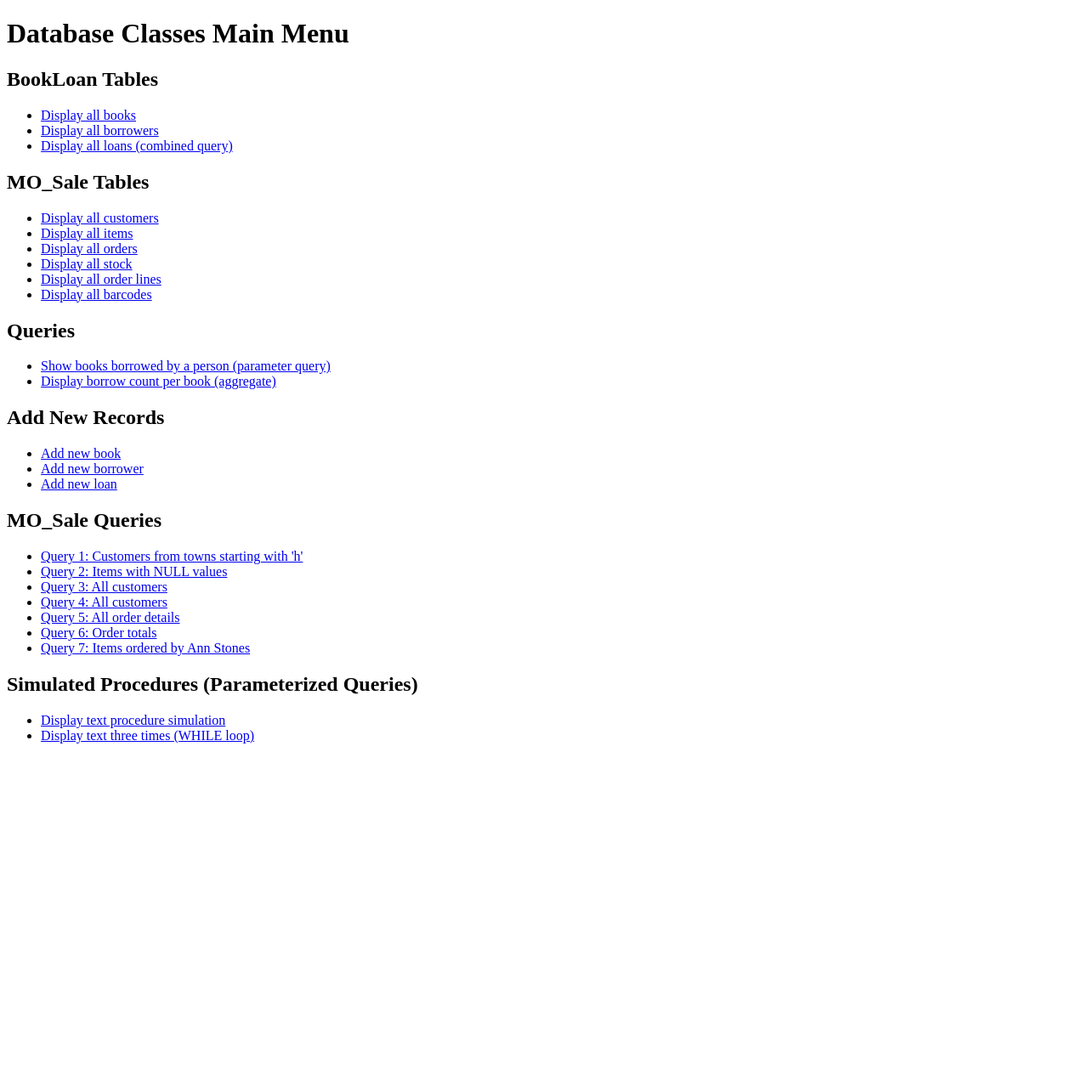
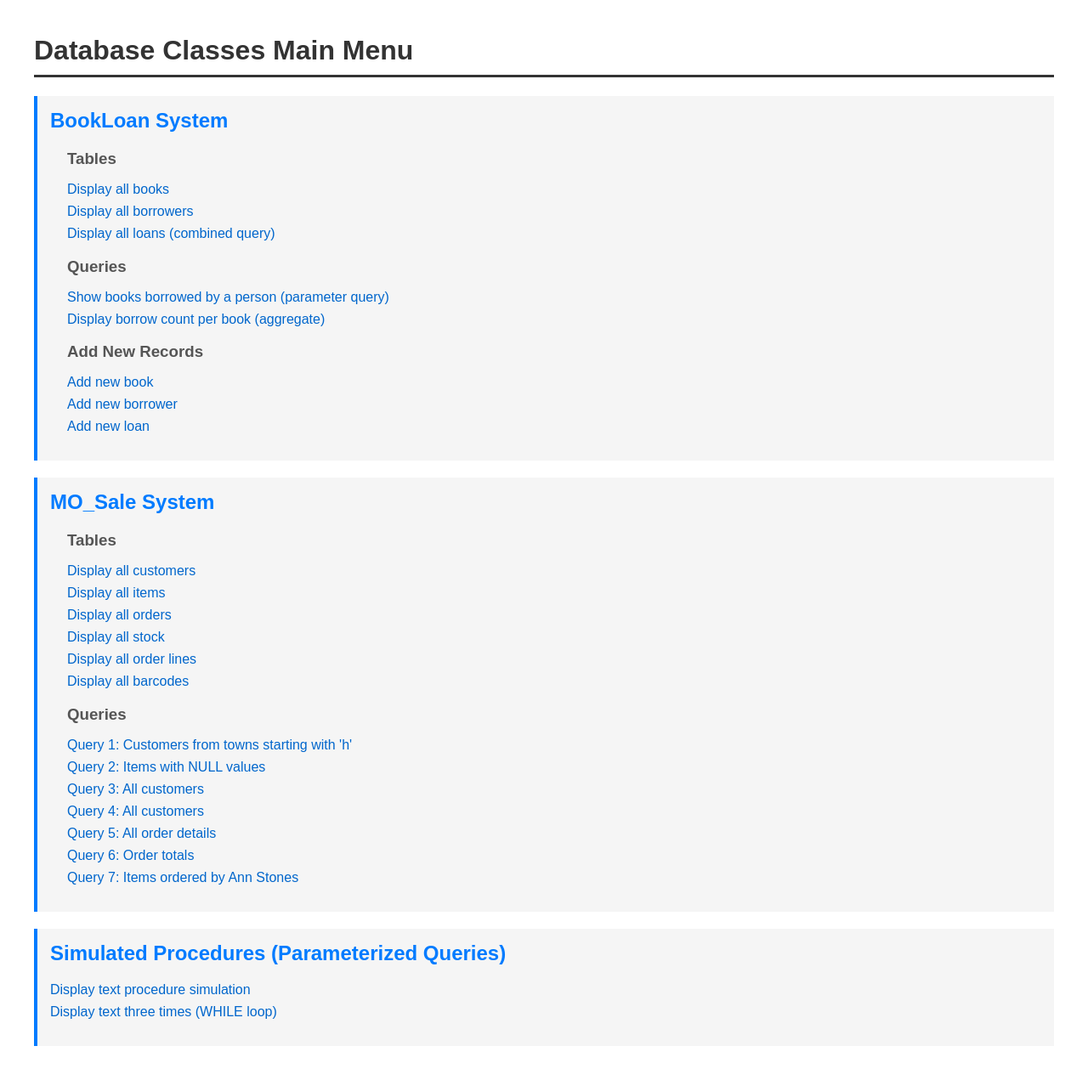
Before and after one commit to Sok205/BookLend, a Django app: page / in a window 1280 px wide. Shown: the whole page at 85% size. Before the commit the page ends 875 px from the top, so only its background shows below. Run offline with Django 5.2, Linux system fonts and the light colour scheme.

Commit message:
refactor: change index html

```diff
--- a/templates/catalog/index.html
+++ b/templates/catalog/index.html
@@ -2,17 +2,91 @@
 <html>
 <head>
     <meta charset="utf-8">
-    <title>BookLoan - Main</title>
+    <title>Database Classes - Main Menu</title>
+    <style>
+        body {
+            font-family: Arial, sans-serif;
+            max-width: 1200px;
+            margin: 0 auto;
+            padding: 20px;
+        }
+        h1 {
+            color: #333;
+            border-bottom: 3px solid #333;
+            padding-bottom: 10px;
+        }
+        .section {
+            background-color: #f5f5f5;
+            border-left: 4px solid #007bff;
+            padding: 15px;
+            margin-bottom: 20px;
+        }
+        .section h2 {
+            margin-top: 0;
+            color: #007bff;
+        }
+        .subsection {
+            margin-left: 20px;
+            margin-bottom: 15px;
+        }
+        .subsection h3 {
+            color: #555;
+            margin-bottom: 8px;
+        }
+        ul {
+            list-style-type: none;
+            padding-left: 0;
+        }
+        li {
+            margin: 8px 0;
+        }
+        a {
+            color: #0066cc;
+            text-decoration: none;
+        }
+        a:hover {
+            text-decoration: underline;
+        }
+    </style>
 </head>
 <body>
     <h1>Database Classes Main Menu</h1>
-    <h2>BookLoan Tables</h2>
+
+    <div class="section">
+        <h2>BookLoan System</h2>
+
+        <div class="subsection">
+            <h3>Tables</h3>
             <ul>
                 <li><a href="{% url 'catalog:all_books' %}">Display all books</a></li>
                 <li><a href="{% url 'catalog:all_borrowers' %}">Display all borrowers</a></li>
                 <li><a href="{% url 'catalog:loans_list' %}">Display all loans (combined query)</a></li>
             </ul>
-    <h2>MO_Sale Tables</h2>
+        </div>
+
+        <div class="subsection">
+            <h3>Queries</h3>
+            <ul>
+                <li><a href="{% url 'catalog:borrower_search' %}">Show books borrowed by a person (parameter query)</a></li>
+                <li><a href="{% url 'catalog:books_borrow_count' %}">Display borrow count per book (aggregate)</a></li>
+            </ul>
+        </div>
+
+        <div class="subsection">
+            <h3>Add New Records</h3>
+            <ul>
+                <li><a href="{% url 'catalog:add_book' %}">Add new book</a></li>
+                <li><a href="{% url 'catalog:add_borrower' %}">Add new borrower</a></li>
+                <li><a href="{% url 'catalog:add_loan' %}">Add new loan</a></li>
+            </ul>
+        </div>
+    </div>
+
+    <div class="section">
+        <h2>MO_Sale System</h2>
+
+        <div class="subsection">
+            <h3>Tables</h3>
             <ul>
                 <li><a href="{% url 'catalog:all_customers' %}">Display all customers</a></li>
                 <li><a href="{% url 'catalog:all_items' %}">Display all items</a></li>
@@ -21,18 +95,10 @@
                 <li><a href="{% url 'catalog:all_orderlines' %}">Display all order lines</a></li>
                 <li><a href="{% url 'catalog:all_barcodes' %}">Display all barcodes</a></li>
             </ul>
-    <h2>Queries</h2>
-    <ul>
-        <li><a href="{% url 'catalog:borrower_search' %}">Show books borrowed by a person (parameter query)</a></li>
-        <li><a href="{% url 'catalog:books_borrow_count' %}">Display borrow count per book (aggregate)</a></li>
-    </ul>
-    <h2>Add New Records</h2>
-    <ul>
-        <li><a href="{% url 'catalog:add_book' %}">Add new book</a></li>
-        <li><a href="{% url 'catalog:add_borrower' %}">Add new borrower</a></li>
-        <li><a href="{% url 'catalog:add_loan' %}">Add new loan</a></li>
-    </ul>
-    <h2>MO_Sale Queries</h2>
+        </div>
+
+        <div class="subsection">
+            <h3>Queries</h3>
             <ul>
                 <li><a href="{% url 'catalog:query1' %}">Query 1: Customers from towns starting with 'h'</a></li>
                 <li><a href="{% url 'catalog:query2' %}">Query 2: Items with NULL values</a></li>
@@ -42,10 +108,15 @@
                 <li><a href="{% url 'catalog:query6' %}">Query 6: Order totals</a></li>
                 <li><a href="{% url 'catalog:query7' %}">Query 7: Items ordered by Ann Stones</a></li>
             </ul>
+        </div>
+    </div>
+
+    <div class="section">
         <h2>Simulated Procedures (Parameterized Queries)</h2>
         <ul>
             <li><a href="{% url 'catalog:call_display_text' %}">Display text procedure simulation</a></li>
             <li><a href="{% url 'catalog:call_display_text_three_times' %}">Display text three times (WHILE loop)</a></li>
         </ul>
+    </div>
 </body>
 </html>
```
Lines whose indentation alone changed are shown as unchanged.
